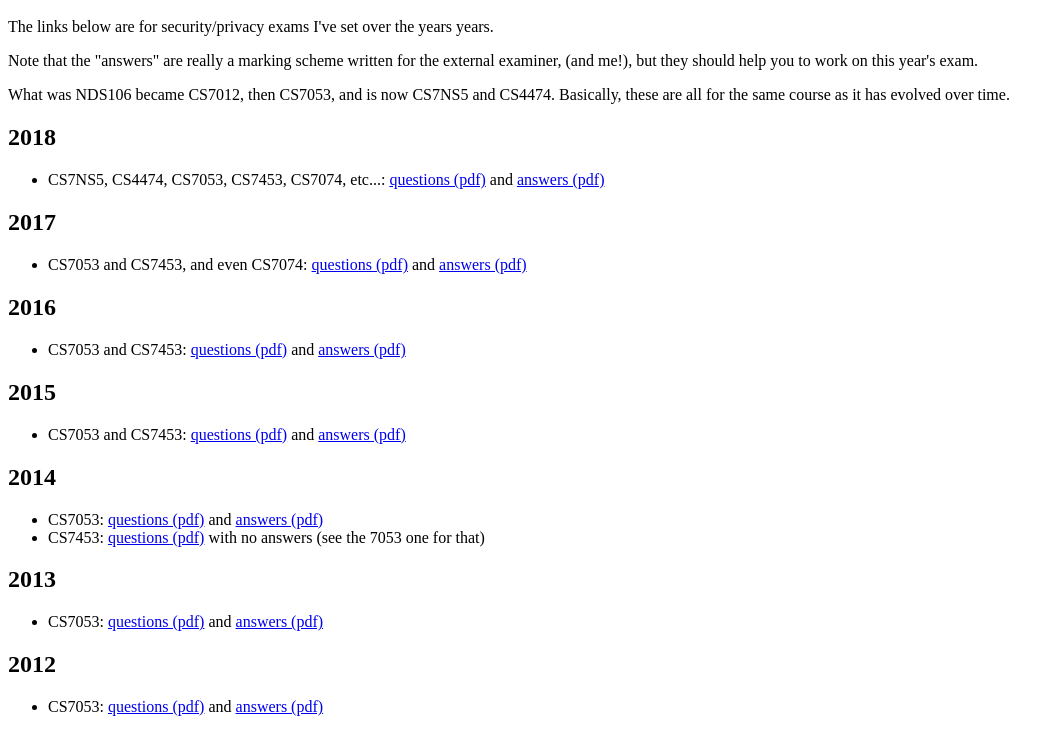
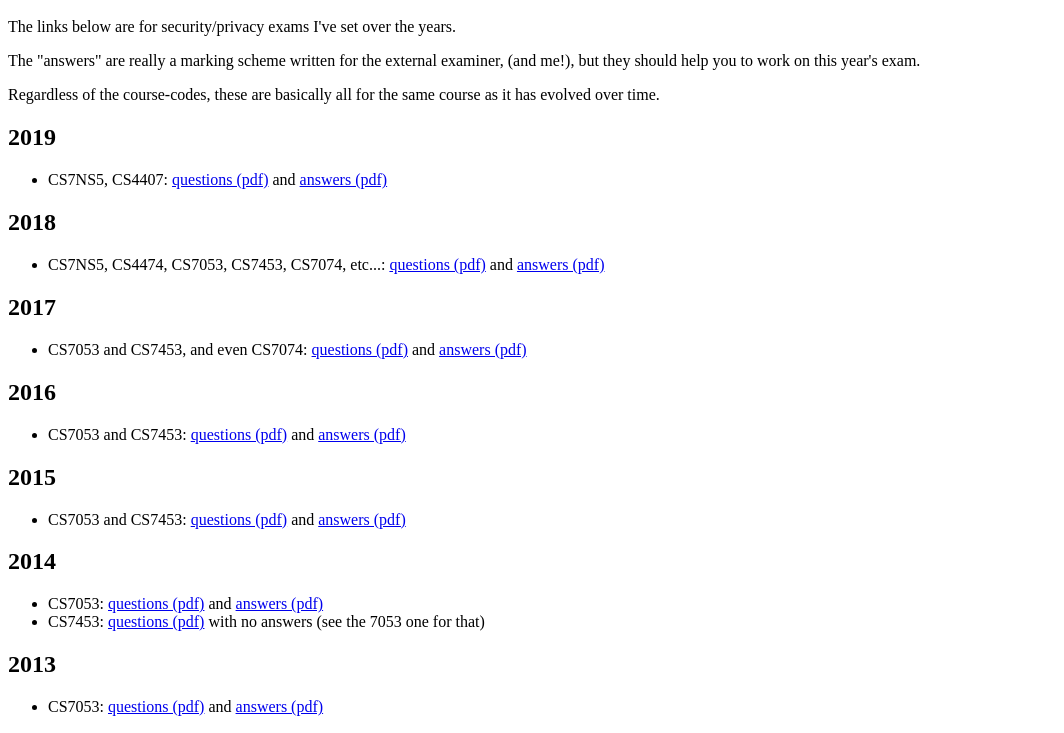
Before and after one commit to sftcd/old-exams, a plain HTML site: page index.html in a window 1280 px wide. Shown: the part 48-781 px from the top of the page, without its empty margins (0-1064 px from the left). Drawn offline with Linux system fonts and the light colour scheme.

Commit message:
added 2019

```diff
--- a/index.html
+++ b/index.html
@@ -12,14 +12,21 @@
 <body>
 <h1>Old exams with answers/marking shceme</h1>
 
-<p>The links below are for security/privacy exams I've set over the years years.</p>
+<p>The links below are for security/privacy exams I've set over the years.</p>
 
-<p>Note that the "answers" are really a marking scheme written for the external examiner, (and me!),
-but they should help you to work on this year's exam.</p>
+    <p>
+        The "answers" are really a marking scheme written for the external examiner, (and me!),  but they should help you to work on this year's exam.
+    </p>
+<p>
+    Regardless of the course-codes, these are basically all for the same course as it has evolved over time.
+</p>
 
-<p>What was NDS106 became CS7012, then CS7053, and is now CS7NS5 and CS4474.
-Basically, these are all for the same course as it has evolved over time.
-</p>
+<h2>2019</h2>
+<ul>
+  <li>CS7NS5, CS4407: <a id="questions"
+    href="cs7053-2019-exam.pdf">questions (pdf)</a> and <a
+    href="cs7053-2019-exam-solutions.pdf">answers (pdf)</a></li>
+</ul>
 
 <h2>2018</h2>
 <ul>
```
Also changed, not shown: 2 other files.
